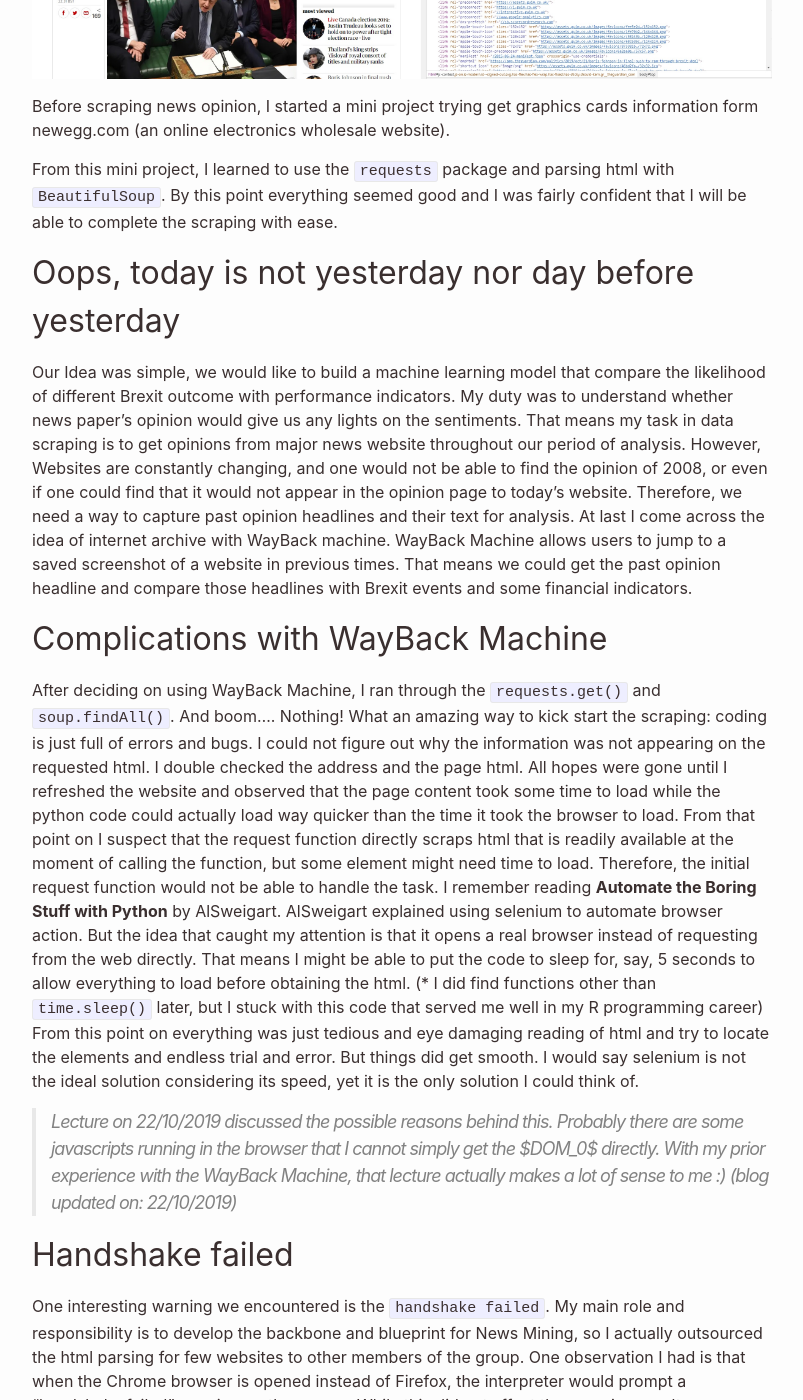
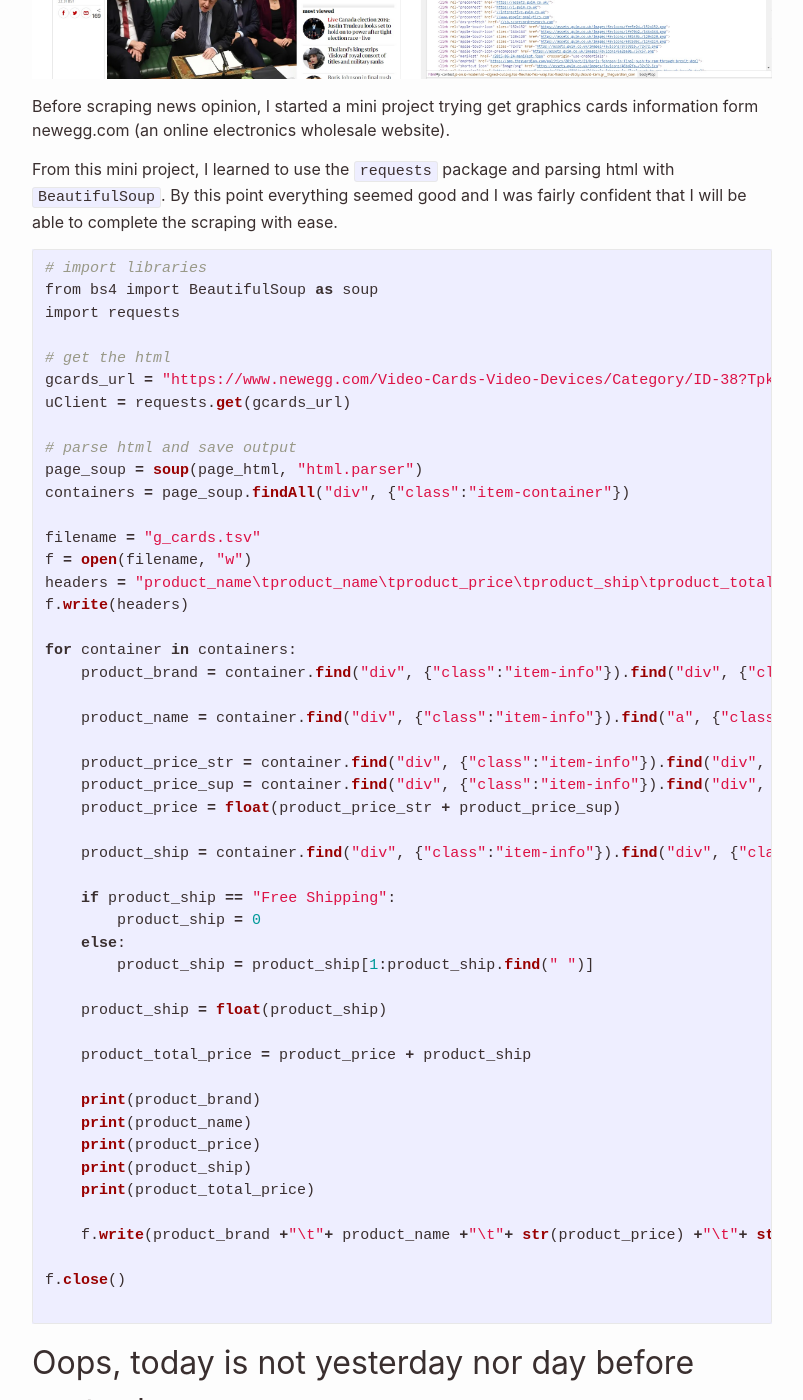
Before and after one commit to leodai716/myghpage, a Jekyll site: the page built from _posts/2019-10-20-NewsScraping-blog.md, in a window 1280 px wide and 1400 px high, scrolled down 1034 px. Shown: the whole window, without its empty margins (238-1041 px from the left). Built offline with Jekyll 4.4.1, drawn with Linux system fonts in a browser that asks for light colours.

Commit message:
Updated News Scraping Blog

````diff
--- a/_posts/2019-10-20-NewsScraping-blog.md
+++ b/_posts/2019-10-20-NewsScraping-blog.md
@@ -22,6 +22,56 @@ Before scraping news opinion, I started a mini project trying get graphics cards
 
 From this mini project, I learned to use the `requests` package and parsing html with `BeautifulSoup`. By this point everything seemed good and I was fairly confident that I will be able to complete the scraping with ease.
 
+```python
+# import libraries
+from bs4 import BeautifulSoup as soup
+import requests
+
+# get the html
+gcards_url = "https://www.newegg.com/Video-Cards-Video-Devices/Category/ID-38?Tpk=graphics%20cards"
+uClient = requests.get(gcards_url)
+
+# parse html and save output
+page_soup = soup(page_html, "html.parser")
+containers = page_soup.findAll("div", {"class":"item-container"})
+
+filename = "g_cards.tsv"
+f = open(filename, "w")
+headers = "product_name\tproduct_name\tproduct_price\tproduct_ship\tproduct_total_price\n"
+f.write(headers)
+
+for container in containers:
+    product_brand = container.find("div", {"class":"item-info"}).find("div", {"class":"item-branding"}).a.img["title"]
+
+    product_name = container.find("div", {"class":"item-info"}).find("a", {"class":"item-title"}).text
+
+    product_price_str = container.find("div", {"class":"item-info"}).find("div", {"class":"item-action"}).find("li", {"class":"price-current"}).strong.text
+    product_price_sup = container.find("div", {"class":"item-info"}).find("div", {"class":"item-action"}).find("li", {"class":"price-current"}).sup.text
+    product_price = float(product_price_str + product_price_sup)
+
+    product_ship = container.find("div", {"class":"item-info"}).find("div", {"class":"item-action"}).find("li", {"class":"price-ship"}).text.strip()
+
+    if product_ship == "Free Shipping":
+        product_ship = 0
+    else:
+        product_ship = product_ship[1:product_ship.find(" ")]
+
+    product_ship = float(product_ship)
+
+    product_total_price = product_price + product_ship
+
+    print(product_brand)
+    print(product_name)
+    print(product_price)
+    print(product_ship)
+    print(product_total_price)
+
+    f.write(product_brand +"\t"+ product_name +"\t"+ str(product_price) +"\t"+ str(product_ship) +"\t"+ str(product_total_price)+"\n")
+
+f.close()
+
+```
+
 ## Oops, today is not yesterday nor day before yesterday
 Our Idea was simple, we would like to build a machine learning model that compare the likelihood of different Brexit outcome with performance indicators. My duty was to understand whether news paper’s opinion would give us any lights on the sentiments. That means my task in data scraping is to get opinions from major news website throughout our period of analysis. However, Websites are constantly changing, and one would not be able to find the opinion of 2008, or even if one could find that it would not appear in the opinion page to today’s website. Therefore, we need a way to capture past opinion headlines and their text for analysis. At last I come across the idea of internet archive with WayBack machine. WayBack Machine allows users to jump to a saved screenshot of a website in previous times. That means we could get the past opinion headline and compare those headlines with Brexit events and some financial indicators.
 
````
Also changed, not shown: assets/images/blog/NewsScraping/handshake.jpg.
